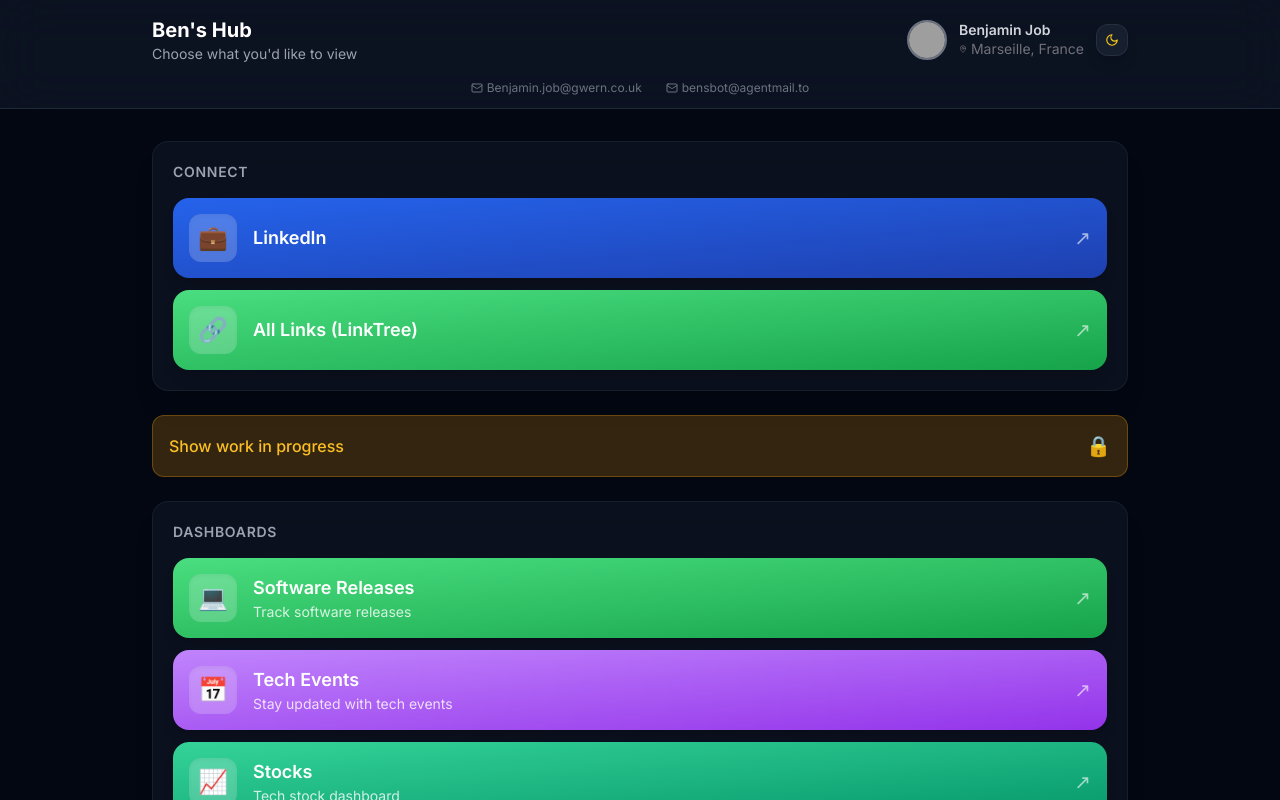
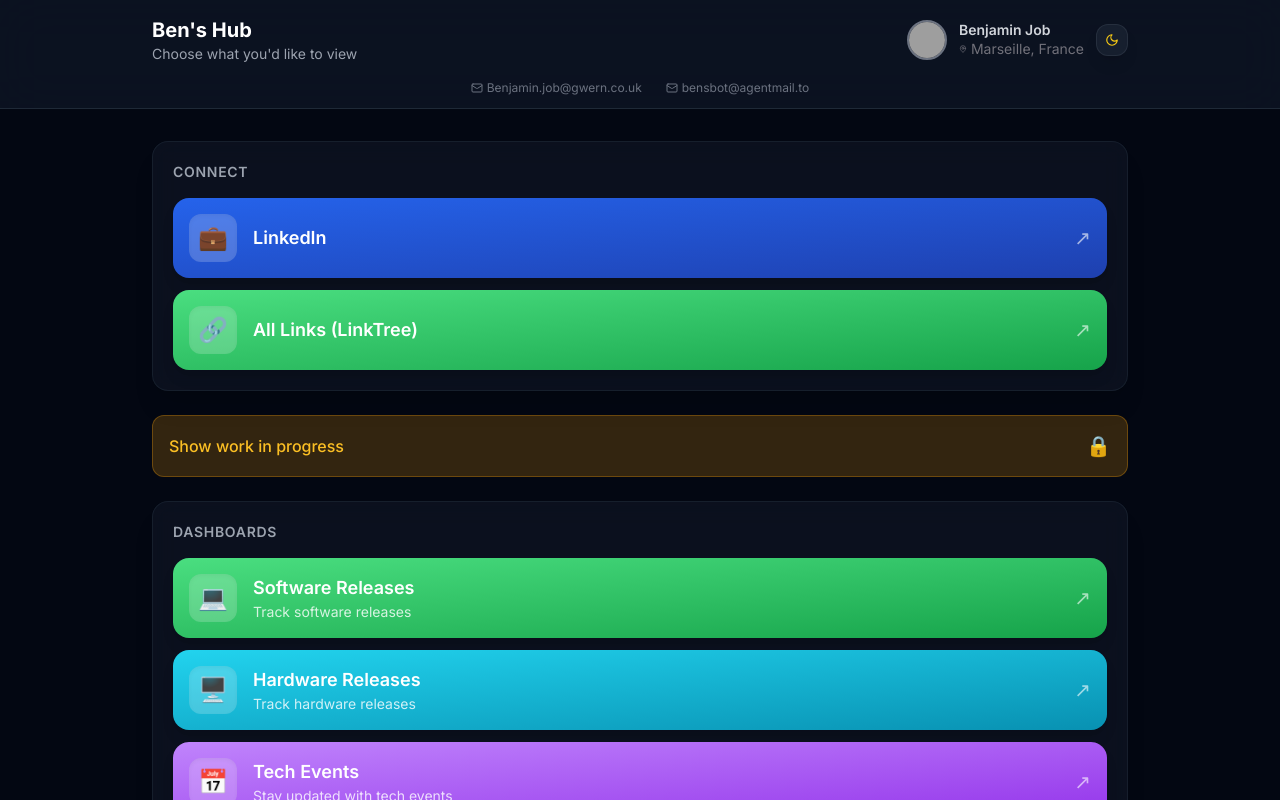
Before and after one commit to benjaminjob1/bens-hub-dashboard, a Next.js app: page / in a window 1280 px wide. Shown: the top 800 px of the page. Built offline with nearby package versions, Linux system fonts and the light colour scheme; grey boxes are pictures that could not be loaded.

Commit message:
Add Hardware Releases dashboard button

```diff
--- a/src/app/page.tsx
+++ b/src/app/page.tsx
@@ -13,6 +13,14 @@
     url: 'https://software.benjob.me',
     icon: '💻',
     color: 'bg-gradient-to-br from-green-400 to-green-600',
+  },
+  {
+    id: '1b',
+    title: 'Hardware Releases',
+    description: 'Track hardware releases',
+    url: 'https://hardware.benjob.me',
+    icon: '🖥️',
+    color: 'bg-gradient-to-br from-cyan-400 to-cyan-600',
   },
   {
     id: '2',
```
